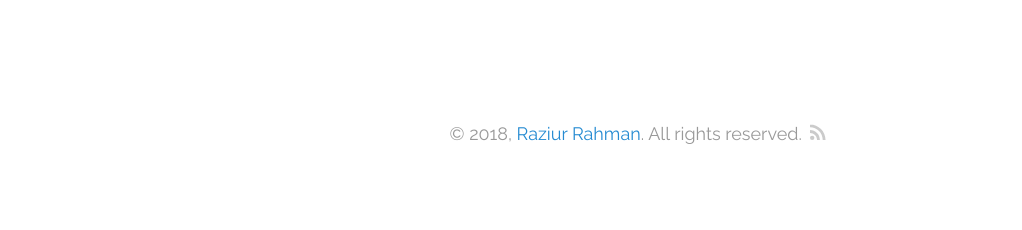
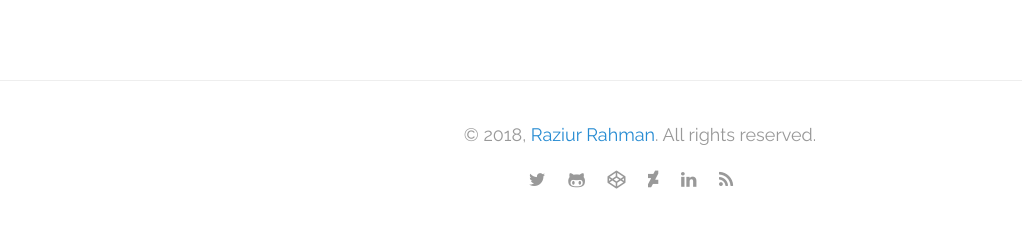
Before and after one commit to instrumaniak/music, a Jekyll site: the page built from index.html, in a window 1280 px wide. Shown: the part 2052-2282 px from the top of the page, without its empty margins (0-1022 px from the left). Built offline with Jekyll 4.4.1, drawn with Linux system fonts in a browser that asks for light colours; the list of posts is cut into pages by our own code.

Commit message:
Footer: added social icons. and adjusted some relevant css.

```diff
--- a/_config.yml
+++ b/_config.yml
@@ -22,7 +22,7 @@ author:
   email:             instrumaniak@gmail.com
 
 # Custom vars
-version:             0.7
+version:             0.8
 sass:
   style: :compressed
 markdown: kramdown
--- a/_includes/footer.html
+++ b/_includes/footer.html
@@ -1,5 +1,23 @@
 <div class="footer">
-
-<p>&copy; {{ site.time | date: '%Y' }}, <a href="/about">Raziur Rahman</a>. All rights reserved. <a href="/feed.xml"> <img class=
-      "img-icons" src="/images/gmat-icons/ic_rss_feed_black_24px.svg" alt="RSS" /></a></p>
+  <p>&copy; {{ site.time | date: '%Y' }}, <a href="/about">Raziur Rahman</a>. All rights reserved.</p>
+  <div id="social">
+    <a href="https://twitter.com/instrumaniak" target="_blank">
+      <i class="fa  fa-twitter"></i>
+    </a>
+    <a href="https://github.com/instrumaniak" target="_blank">
+      <i class="fa  fa-github-alt"></i>
+    </a>
+    <a href="https://codepen.io/instrumaniak/" target="_blank">
+      <i class="fa  fa-codepen"></i>
+    </a>
+    <a href="https://www.deviantart.com/instrumaniak" target="_blank">
+      <i class="fa  fa-deviantart"></i>
+    </a>
+    <a href="https://www.linkedin.com/in/raziur/" target="_blank">
+      <i class="fa  fa-linkedin"></i>
+    </a>
+    <a href="/feed.xml" target="_blank">
+      <i class="fa fa-rss"></i>
+    </a>
+  </div>
 </div>
--- a/_includes/head.html
+++ b/_includes/head.html
@@ -21,6 +21,7 @@
   <link href="https://fonts.googleapis.com/css?family=Quicksand:300|Raleway:400,400i" rel="stylesheet">
 
   <!-- Icons -->
+  <link rel="stylesheet" type="text/css" href="https://cdnjs.cloudflare.com/ajax/libs/font-awesome/4.7.0/css/font-awesome.min.css">
   <link rel="apple-touch-icon-precomposed" sizes="144x144" href="{{ site.baseurl }}/public/apple-touch-icon-precomposed.png">
   <link rel="shortcut icon" href="{{ site.baseurl }}/public/favicon.ico">
 
--- a/_sass/custom.scss
+++ b/_sass/custom.scss
@@ -17,6 +17,7 @@ height:100%;
 	padding: 40px 0;
 	text-align: center;
 	color: #999;
+  border-top: solid 1px #eee;
 }
 
 .tags {
@@ -29,3 +30,17 @@ height:100%;
 	vertical-align: top;
 	opacity: 0.2;
 }
+
+/* Social Icons */
+
+#social .fa {
+  margin-right: 1em;
+  color: #999;
+  &:hover {
+    color: #268bd2;
+  }
+}
+
+#social a {
+  text-decoration: none;
+}
--- a/_sass/lanyon.scss
+++ b/_sass/lanyon.scss
@@ -116,6 +116,7 @@ h1, h2, h3, h4, h5, h6 {
 }
 .masthead-title a {
   color: #505050;
+  text-decoration: none;
 }
 .masthead-title small {
   font-size: 75%;
```
